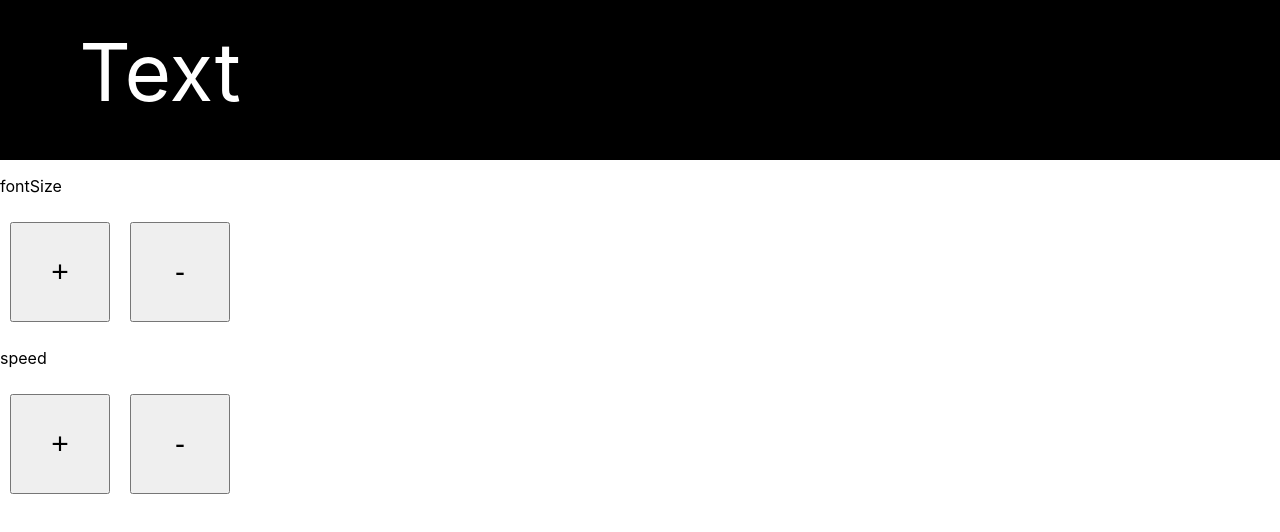
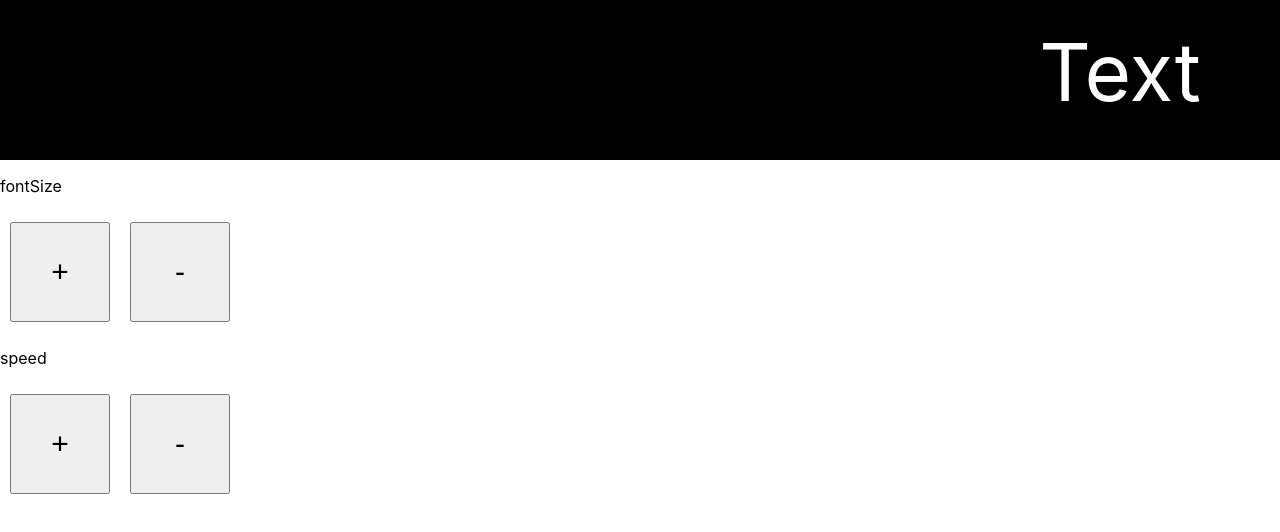
Before and after one commit to enthusapp/esign, a React (Create React App) app: page / in a window 1280 px wide. Shown: the top 532 px of the page. Built offline with nearby package versions, Linux system fonts and the light colour scheme.

Commit message:
animation injection to player

```diff
--- a/src/App.js
+++ b/src/App.js
@@ -20,6 +20,8 @@ const incButtonList = [
     reverse: true,
   },
 ];
+
+const playerHeight = 10;
 
 class App extends Component {
   constructor(props) {
@@ -66,14 +68,47 @@ class App extends Component {
 
   getIncButtunList = () => incButtonList; // TODO: refactoring
 
+  getAnimationList = () => {
+    const fontSize = incButtonList[0].defaultVal;
+    const heightMiddle = Math.trunc((playerHeight - fontSize) / 2);
+
+    return {
+      up: [
+        { transform: `translateY(${playerHeight}rem)` },
+        { transform: `translateY(${heightMiddle}rem)`, offset: 0.3 },
+        { transform: `translateY(${heightMiddle}rem)`, offset: 0.6 },
+        { transform: `translateY(-${playerHeight}rem)` },
+      ],
+      down: [
+        { transform: `translateY(-${playerHeight}rem)` },
+        { transform: `translateY(${heightMiddle}rem)`, offset: 0.3 },
+        { transform: `translateY(${heightMiddle}rem)`, offset: 0.6 },
+        { transform: `translateY(${playerHeight}rem)` },
+      ],
+      right: [
+        { transform: `translate(-100%, ${heightMiddle}rem)`, offset: 0 },
+        { transform: `translate(0%, ${heightMiddle}rem)`, offset: 0.3 },
+        { transform: `translate(0%, ${heightMiddle}rem)`, offset: 0.6 },
+        { transform: `translate(100%, ${heightMiddle}rem)`, offset: 1 },
+      ],
+      left: [
+        { transform: `translate(100%, ${heightMiddle}rem)` },
+        { transform: `translate(0%, ${heightMiddle}rem)`, offset: 0.3 },
+        { transform: `translate(0%, ${heightMiddle}rem)`, offset: 0.6 },
+        { transform: `translate(-100%, ${heightMiddle}rem)` },
+      ],
+    };
+  }
+
   render() {
     const playerProps = {
       className: 'player',
       text: 'Text',
       backgroundColor: 'black',
       color: 'white',
-      height: '10',
+      height: String(playerHeight),
       direction: 'left',
+      animation: this.getAnimationList().right,
     };
 
     incButtonList.forEach((bt) => {
--- a/src/components/Player.js
+++ b/src/components/Player.js
@@ -20,40 +20,10 @@ class Player extends Component {
   setAnimate() {
     const {
       speed,
-      height,
-      fontSize,
-      direction,
+      animation,
     } = this.props;
 
-    const heightMiddle = Math.trunc((height - fontSize) / 2);
-    const animations = {
-      up: [
-        { transform: `translateY(${height}rem)` },
-        { transform: `translateY(${heightMiddle}rem)`, offset: 0.3 },
-        { transform: `translateY(${heightMiddle}rem)`, offset: 0.6 },
-        { transform: `translateY(-${height}rem)` },
-      ],
-      down: [
-        { transform: `translateY(-${height}rem)` },
-        { transform: `translateY(${heightMiddle}rem)`, offset: 0.3 },
-        { transform: `translateY(${heightMiddle}rem)`, offset: 0.6 },
-        { transform: `translateY(${height}rem)` },
-      ],
-      right: [
-        { transform: `translate(-100%, ${heightMiddle}rem)` },
-        { transform: `translate(0%, ${heightMiddle}rem)`, offset: 0.3 },
-        { transform: `translate(0%, ${heightMiddle}rem)`, offset: 0.6 },
-        { transform: `translate(100%, ${heightMiddle}rem)` },
-      ],
-      left: [
-        { transform: `translate(100%, ${heightMiddle}rem)` },
-        { transform: `translate(0%, ${heightMiddle}rem)`, offset: 0.3 },
-        { transform: `translate(0%, ${heightMiddle}rem)`, offset: 0.6 },
-        { transform: `translate(-100%, ${heightMiddle}rem)` },
-      ],
-    };
-
-    this.textP.current.animate(animations[direction], {
+    this.textP.current.animate(animation, {
       duration: speed * 1000,
       iterations: Infinity,
     });
@@ -105,6 +75,13 @@ Player.propTypes = {
   direction: PropTypes.string.isRequired,
   fontSize: PropTypes.number.isRequired,
   speed: PropTypes.number.isRequired,
+  animation: PropTypes.arrayOf(PropTypes.object),
 };
 
+Player.defaultProps = {
+  animation: [
+    { transform: 'translateY(100%)' },
+    { transform: 'translateY(-100%)' },
+  ],
+};
 export default Player;
```
